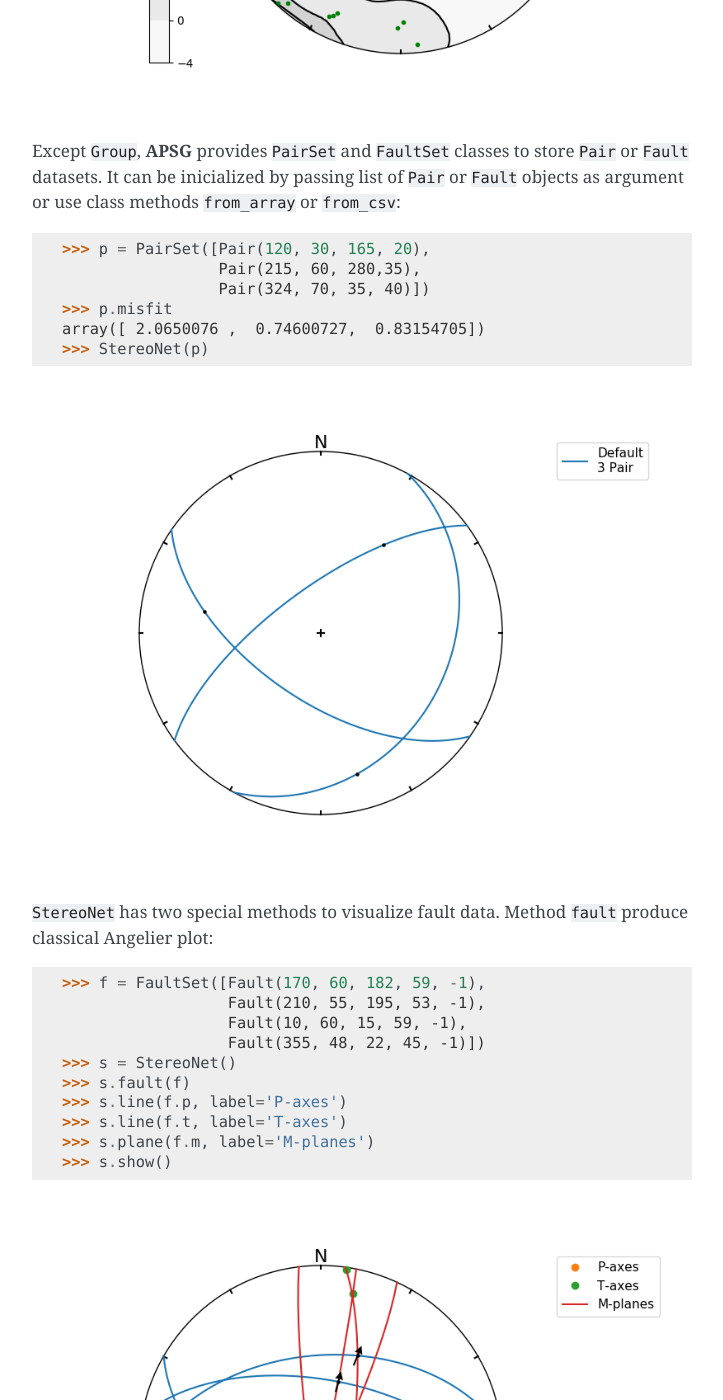
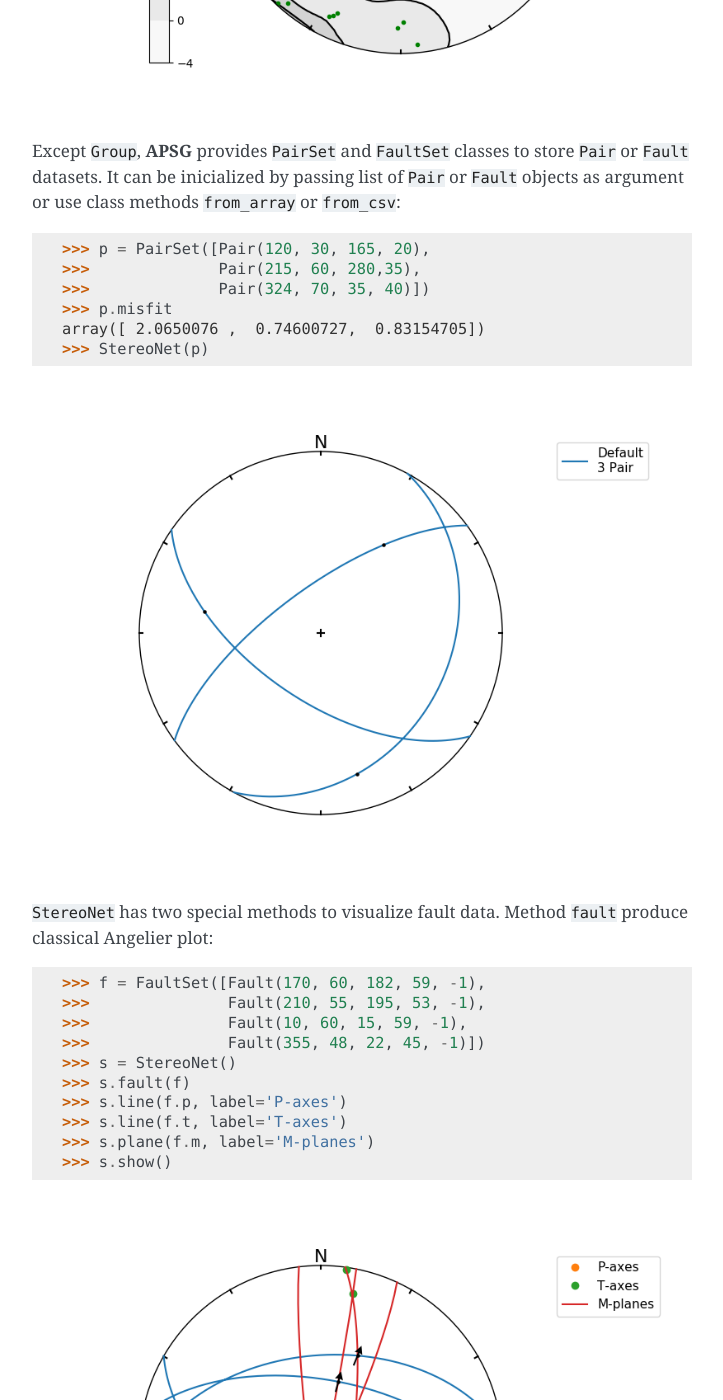
Before and after one commit to ondrolexa/apsg, a Sphinx documentation site: the page built from docs/tutorial.rst, in a window 1280 px wide and 1400 px high, scrolled down 9187 px. Shown: the whole window, without its empty margins (388-1111 px from the left). Built offline with Sphinx 7.4.7, drawn with Linux system fonts in a browser that asks for light colours; some of the changed text lies outside the part shown.

Commit message:
docs fix

```diff
--- a/docs/tutorial.rst
+++ b/docs/tutorial.rst
@@ -214,7 +214,7 @@ Group class
 or batch analysis::
 
     >>> g = Group([Lin(120,60), Lin(116,50), Lin(132,45), Lin(90,60), Lin(84,52)],
-                  name='L1')
+    >>>           name='L1')
     >>> g
     L1: 5 Lin
 
@@ -348,8 +348,8 @@ list of ``Pair`` or ``Fault`` objects as argument or use class
 methods ``from_array`` or ``from_csv``:
 
     >>> p = PairSet([Pair(120, 30, 165, 20),
-                     Pair(215, 60, 280,35),
-                     Pair(324, 70, 35, 40)])
+    >>>              Pair(215, 60, 280,35),
+    >>>              Pair(324, 70, 35, 40)])
     >>> p.misfit
     array([ 2.0650076 ,  0.74600727,  0.83154705])
     >>> StereoNet(p)
@@ -359,9 +359,9 @@ methods ``from_array`` or ``from_csv``:
 ``StereoNet`` has two special methods to visualize fault data. Method ``fault`` produce classical Angelier plot::
 
     >>> f = FaultSet([Fault(170, 60, 182, 59, -1),
-                      Fault(210, 55, 195, 53, -1),
-                      Fault(10, 60, 15, 59, -1),
-                      Fault(355, 48, 22, 45, -1)])
+    >>>               Fault(210, 55, 195, 53, -1),
+    >>>               Fault(10, 60, 15, 59, -1),
+    >>>               Fault(355, 48, 22, 45, -1)])
     >>> s = StereoNet()
     >>> s.fault(f)
     >>> s.line(f.p, label='P-axes')
@@ -518,8 +518,8 @@ of Hoeppner plot for variable fault orientation within given stress field::
     >>> s = StereoNet()
     >>> s.tensor(S)
     >>> for dc in d.dcgrid:
-            f = S.fault(dc)
-            s._arrow(f.fvec, f.lvec, f.sense)
+    >>>     f = S.fault(dc)
+    >>>     s._arrow(f.fvec, f.lvec, f.sense)
     >>> s.show()
 
 .. image:: _static/images/figure_18.png
```
